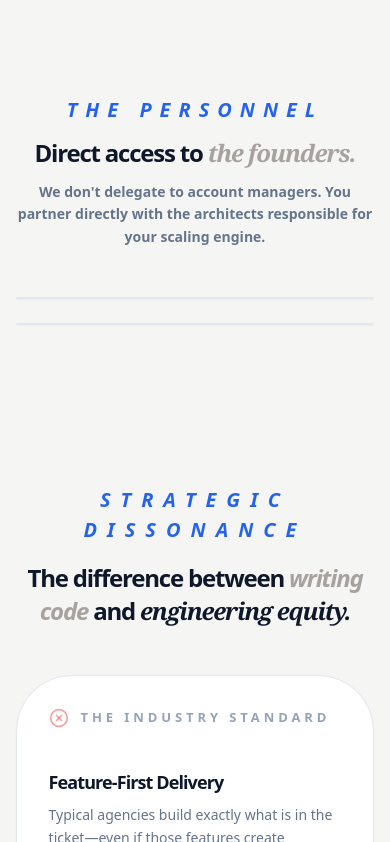
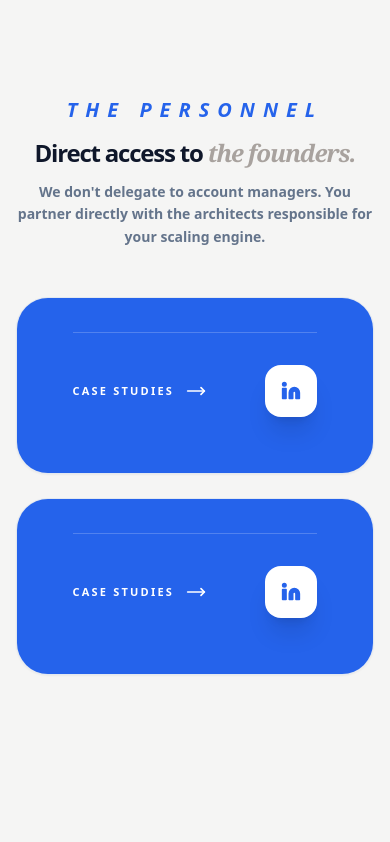
Before and after one commit to l-tting/ab-consul, a Next.js app in the folder my-app/: page /about in a window 390 px wide. Shown: the part 722-1564 px from the top of the page. Built offline with nearby package versions, Linux system fonts and the light colour scheme.

Commit message:
hover dependent animations && flex sizing dependent on md-flex ----fix for mobile to enable pop up v.2

```diff
--- a/my-app/src/components/Team.jsx
+++ b/my-app/src/components/Team.jsx
@@ -49,19 +49,16 @@ export default function TeamSection() {
               onMouseEnter={() => setHoveredIndex(i)}
               onMouseLeave={() => setHoveredIndex(null)}
               className={`relative rounded-[2rem] overflow-hidden transition-all duration-700 cursor-pointer border border-slate-200
-                flex-1 sm:flex-auto
-                ${hoveredIndex === i ? 'md:flex-[1.4] shadow-2xl border-blue-600' : 'md:flex-1 shadow-sm'}
+                flex-1 sm:flex-auto shadow-sm md:shadow-none
+                ${hoveredIndex === i ? 'md:flex-[1.4] md:shadow-2xl md:border-blue-600' : ''}
               `}
             >
+
               {/* Background */}
-              <div className="absolute inset-0 bg-slate-900">
-                <div className={`absolute inset-0 bg-slate-50 transition-opacity duration-700 ${hoveredIndex === i ? 'opacity-10' : 'opacity-100'}`} />
-              </div>
+              <div className="absolute inset-0 bg-slate-900 md:hidden rounded-[2rem] opacity-10" />
 
               {/* Default View */}
-              <div className={`absolute inset-0 p-8 sm:p-14 flex flex-col justify-end transition-all duration-500
-                ${hoveredIndex === i ? 'md:opacity-0 md:translate-y-10' : 'opacity-100 translate-y-0'}
-              `}>
+              <div className="relative p-8 sm:p-14 flex flex-col justify-end">
                 <div className="space-y-2">
                   <p className="text-[10px] sm:text-[11px] font-black text-blue-600 uppercase tracking-[0.3em]">{member.title}</p>
                   <h3 className="text-2xl sm:text-3xl font-black text-slate-900 tracking-tighter leading-none">{member.name}</h3>
@@ -69,38 +66,40 @@ export default function TeamSection() {
                 <div className="mt-6 sm:mt-10 w-10 h-10 sm:w-12 sm:h-12 rounded-full border border-slate-300 flex items-center justify-center transition-all">
                   <Plus className="w-5 h-5 sm:w-6 sm:h-6 text-slate-400" />
                 </div>
-              </div>
 
-              {/* Hover View */}
-              <div className={`absolute inset-0 p-8 sm:p-14 flex flex-col justify-end bg-blue-600 transition-all duration-700 transform
-                ${hoveredIndex === i ? 'md:translate-y-0 md:opacity-100' : 'translate-y-full opacity-0'}
+                {/* Hover View for md+ */}
+                <div className={`absolute inset-0 p-14 flex flex-col justify-end bg-blue-600 transition-all duration-700 transform
+                  md:opacity-0 md:translate-y-full
+                  ${hoveredIndex === i ? 'md:opacity-100 md:translate-y-0' : ''}
                 `}>
-                <span className="text-[9px] sm:text-[10px] font-black text-blue-200 uppercase tracking-[0.4em] mb-2 sm:mb-4">
+                  <span className="text-[10px] font-black text-blue-200 uppercase tracking-[0.4em] mb-4">
                     Focus: {member.impact}
                   </span>
-                <h3 className="text-3xl sm:text-5xl font-black text-white mb-4 sm:mb-8 tracking-tighter leading-none">{member.name}</h3>
-                <p className="text-blue-50 text-sm sm:text-md leading-relaxed mb-6 sm:mb-10 max-w-full sm:max-w-sm font-medium">
+                  <h3 className="text-5xl font-black text-white mb-8 tracking-tighter leading-none">{member.name}</h3>
+                  <p className="text-blue-50 text-md leading-relaxed mb-10 max-w-sm font-medium">
                     {member.description}
                   </p>
 
-                <div className="flex flex-wrap gap-2 sm:gap-3 mb-6 sm:mb-12">
+                  <div className="flex flex-wrap gap-3 mb-12">
                     {member.metrics.map((m, idx) => (
-                    <span key={idx} className="px-3 sm:px-5 py-1 sm:py-2 rounded-full bg-white/10 text-white text-[9px] sm:text-[11px] font-black border border-white/20 backdrop-blur-md tracking-widest uppercase">
+                      <span key={idx} className="px-5 py-2 rounded-full bg-white/10 text-white text-[11px] font-black border border-white/20 backdrop-blur-md tracking-widest uppercase">
                         {m}
                       </span>
                     ))}
                   </div>
 
-                <div className="flex items-center justify-between border-t border-white/20 pt-4 sm:pt-8">
-                  <div className="flex items-center gap-2 sm:gap-3 text-white text-[9px] sm:text-[11px] font-black uppercase tracking-[0.2em]">
+                  <div className="flex items-center justify-between border-t border-white/20 pt-8">
+                    <div className="flex items-center gap-3 text-white text-[11px] font-black uppercase tracking-[0.2em]">
                       <span>Case Studies</span>
-                    <MoveRight className="w-4 h-4 sm:w-5 sm:h-5" />
+                      <MoveRight className="w-5 h-5" />
                     </div>
-                  <a href="#" className="p-3 sm:p-4 bg-white text-blue-600 rounded-2xl hover:bg-blue-50 transition-colors shadow-xl">
-                    <Linkedin className="w-4 h-4 sm:w-5 sm:h-5 fill-current" />
+                    <a href="#" className="p-4 bg-white text-blue-600 rounded-2xl hover:bg-blue-50 transition-colors shadow-xl">
+                      <Linkedin className="w-5 h-5 fill-current" />
                     </a>
                   </div>
                 </div>
+              </div>
+
             </div>
           ))}
         </div>
```
Lines whose indentation alone changed are shown as unchanged.
